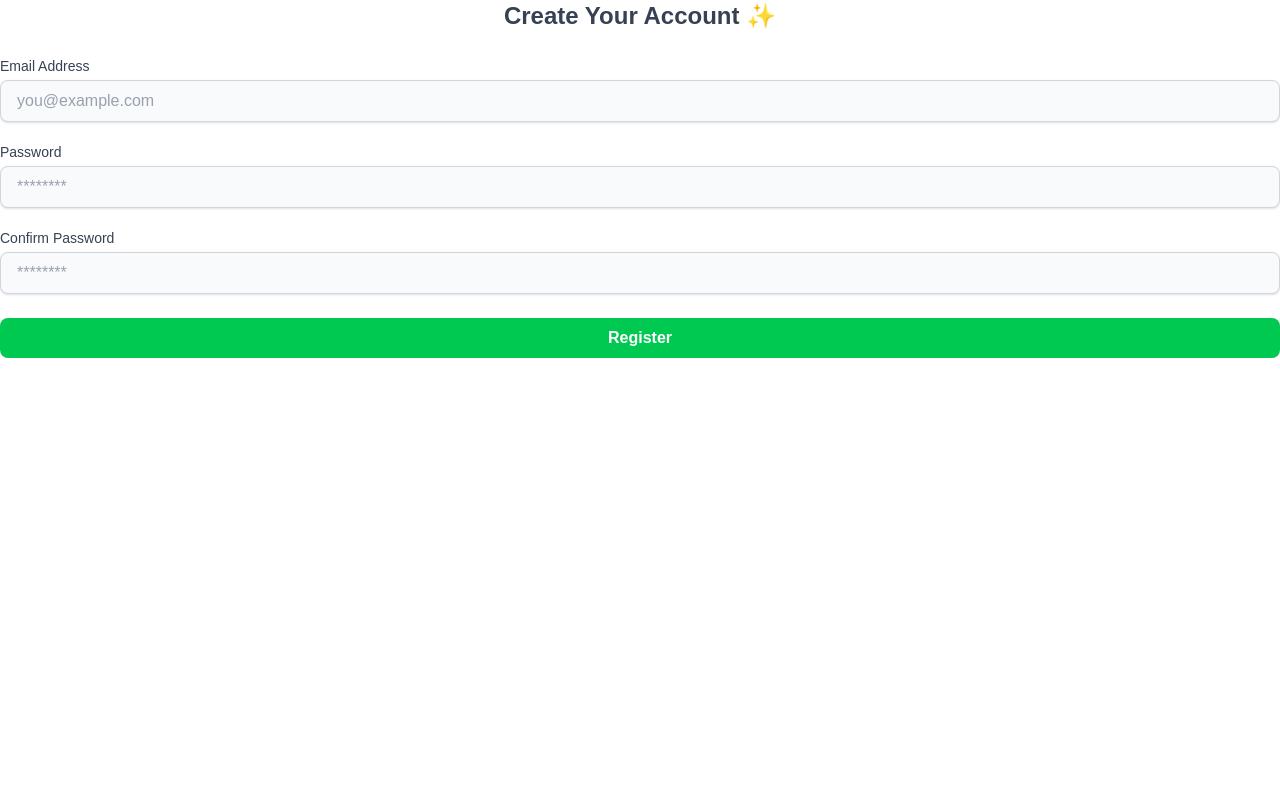
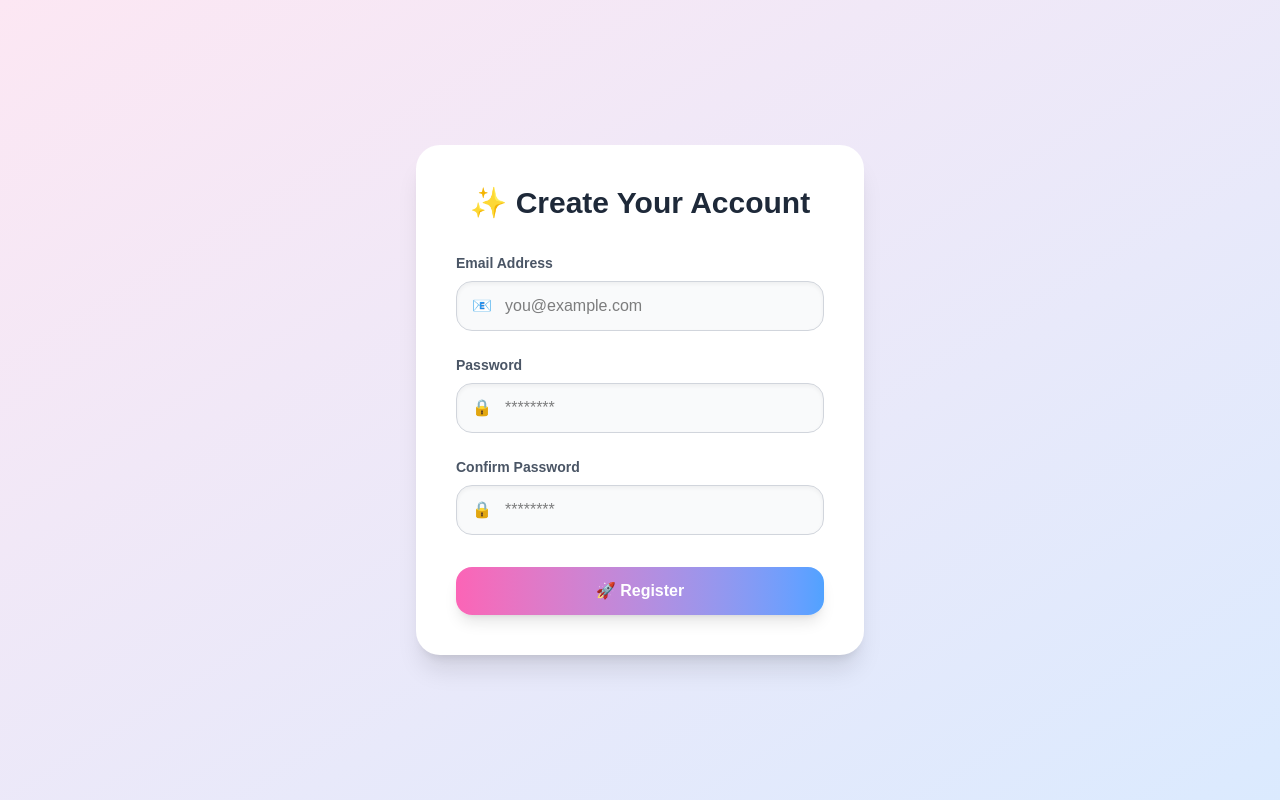
Before and after one commit to DickyAnonym12/kelompok2, a React (Vite) app: page /register in a window 1280 px wide. Built offline with nearby package versions, Linux system fonts and the light colour scheme; a web font is replaced by a local one.

Commit message:
perbaiki register

```diff
--- a/src/pages/auth/Register.jsx
+++ b/src/pages/auth/Register.jsx
@@ -1,67 +1,71 @@
 export default function Register() {
     return (
-        <div>
-            <h2 className="text-2xl font-semibold text-gray-700 mb-6 text-center">
-                Create Your Account ✨
+        <div className="min-h-screen flex items-center justify-center bg-gradient-to-br from-pink-100 to-blue-100">
+            <div className="bg-white p-10 rounded-3xl shadow-xl w-full max-w-md">
+                <h2 className="text-3xl font-bold text-gray-800 mb-8 text-center">
+                    ✨ Create Your Account
                 </h2>
 
                 <form>
-                <div className="mb-5">
-                    <label
-                        htmlFor="email"
-                        className="block text-sm font-medium text-gray-700 mb-1"
-                    >
+                    <div className="mb-6">
+                        <label htmlFor="email" className="block text-sm font-semibold text-gray-600 mb-2">
                             Email Address
                         </label>
+                        <div className="relative">
                             <input
                                 type="email"
                                 id="email"
-                        className="w-full px-4 py-2 bg-gray-50 border border-gray-300 rounded-lg shadow-sm
-                            placeholder-gray-400"
+                                className="w-full px-12 py-3 bg-gray-50 border border-gray-300 rounded-2xl shadow-inner focus:outline-none focus:ring-4 focus:ring-blue-300 transition-all duration-300"
                                 placeholder="you@example.com"
                             />
+                            <span className="absolute left-4 top-1/2 transform -translate-y-1/2 text-gray-400">
+                                📧
+                            </span>
+                        </div>
                     </div>
 
-                <div className="mb-5">
-                    <label
-                        htmlFor="password"
-                        className="block text-sm font-medium text-gray-700 mb-1"
-                    >
+                    <div className="mb-6">
+                        <label htmlFor="password" className="block text-sm font-semibold text-gray-600 mb-2">
                             Password
                         </label>
+                        <div className="relative">
                             <input
                                 type="password"
                                 id="password"
-                        className="w-full px-4 py-2 bg-gray-50 border border-gray-300 rounded-lg shadow-sm
-                            placeholder-gray-400"
+                                className="w-full px-12 py-3 bg-gray-50 border border-gray-300 rounded-2xl shadow-inner focus:outline-none focus:ring-4 focus:ring-blue-300 transition-all duration-300"
                                 placeholder="********"
                             />
+                            <span className="absolute left-4 top-1/2 transform -translate-y-1/2 text-gray-400">
+                                🔒
+                            </span>
+                        </div>
                     </div>
 
-                <div className="mb-6">
-                    <label
-                        htmlFor="confirmPassword"
-                        className="block text-sm font-medium text-gray-700 mb-1"
-                    >
+                    <div className="mb-8">
+                        <label htmlFor="confirmPassword" className="block text-sm font-semibold text-gray-600 mb-2">
                             Confirm Password
                         </label>
+                        <div className="relative">
                             <input
                                 type="password"
                                 id="confirmPassword"
-                        className="w-full px-4 py-2 bg-gray-50 border border-gray-300 rounded-lg shadow-sm
-                            placeholder-gray-400"
+                                className="w-full px-12 py-3 bg-gray-50 border border-gray-300 rounded-2xl shadow-inner focus:outline-none focus:ring-4 focus:ring-blue-300 transition-all duration-300"
                                 placeholder="********"
                             />
+                            <span className="absolute left-4 top-1/2 transform -translate-y-1/2 text-gray-400">
+                                🔒
+                            </span>
+                        </div>
                     </div>
 
                     <button
                         type="submit"
-                    className="w-full bg-green-500 hover:bg-green-600 text-white font-semibold py-2 px-4
-                        rounded-lg transition duration-300"
+                        className="w-full bg-gradient-to-r from-pink-400 to-blue-400 hover:from-pink-500 hover:to-blue-500 text-white font-semibold py-3 rounded-2xl shadow-lg transform hover:scale-105 transition-transform duration-300"
                     >
-                    Register
+                        🚀 Register
                     </button>
                 </form>
             </div>
-    )
+        </div>
+    );
 }
```
Lines whose indentation alone changed are shown as unchanged.
